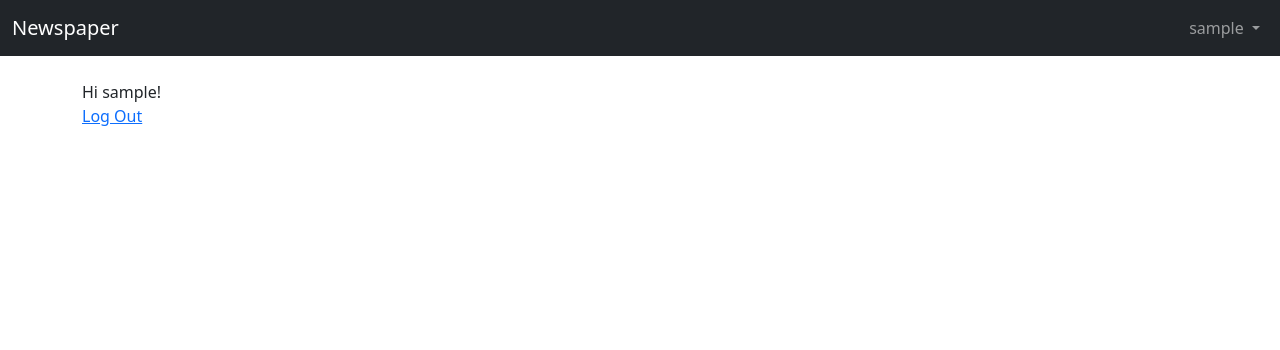
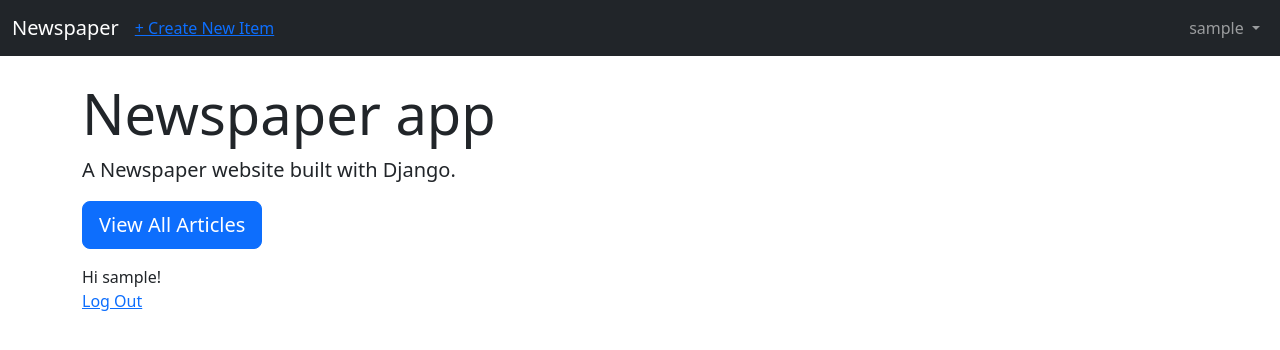
Before and after one commit to sonu4sam/rethink_news, a Django app: page / in a window 1280 px wide. Shown: the top 350 px of the page. Run offline with Django 4.2, Linux system fonts and the light colour scheme; the visitor is signed in with stand-in values (Sample User, id 1); some libraries are stand-ins or nearby versions.

Commit message:
css bugfix

```diff
--- a/articles/urls.py
+++ b/articles/urls.py
@@ -4,12 +4,14 @@
     ArticleListView,
     ArticleUpdateView,
     ArticleDetailView,
-    ArticleDeleteView, # new
+    ArticleDeleteView,
+    ArticleCreateView # new
     )
 
 urlpatterns = [
     path("<int:pk>/", ArticleDetailView.as_view(), name="article_detail"),
     path("<int:pk>/delete", ArticleDeleteView.as_view(), name="article_delete"),
     path("<int:pk>/edit", ArticleUpdateView.as_view(), name="article_edit"),
+    path("new/", ArticleCreateView.as_view(), name="article_new"),
     path('', ArticleListView.as_view(), name='article_list'),
 ]
--- a/templates/base.html
+++ b/templates/base.html
@@ -17,6 +17,9 @@
                 </button>
                 <div class="collapse navbar-collapse" id="navbarCollapse">
                     {% if user.is_authenticated %}
+                        <ul class="navbar-nav ml-auto">
+                            <li class="nav-item"><a href="{% url 'article_new' %}"> + Create New Item</a></li>
+                        </ul>
                         <ul class="navbar-nav ms-auto">
                             <li class="nav-item dropdown">
                                 <a class="nav-link dropdown-toggle" href="#" id="userMenu" data-bs-toggle="dropdown" aria-haspopup="true" aria-expanded="false">
--- a/templates/home.html
+++ b/templates/home.html
@@ -4,6 +4,13 @@
 {% block title %}Home{% endblock title %}
 
 {% block content %}
+    <div class="jumbotron">
+        <h1 class="display-4">Newspaper app</h1>
+        <p class="lead">A Newspaper website built with Django.</p>
+        <p class="lead">
+            <a class="btn btn-primary btn-lg" href="{% url 'article_list' %}" role="button">View All Articles</a>
+        </p>
+    </div>
     {% if user.is_authenticated %}
         Hi {{ user.username }}!
         <p><a href=" {% url 'logout' %}">Log Out</a></p>
```
Also changed, not shown: articles/views.py (+7 -1 lines), templates/article_list.html (+3 -6 lines), templates/article_new.html (added, +11 -0 lines).
